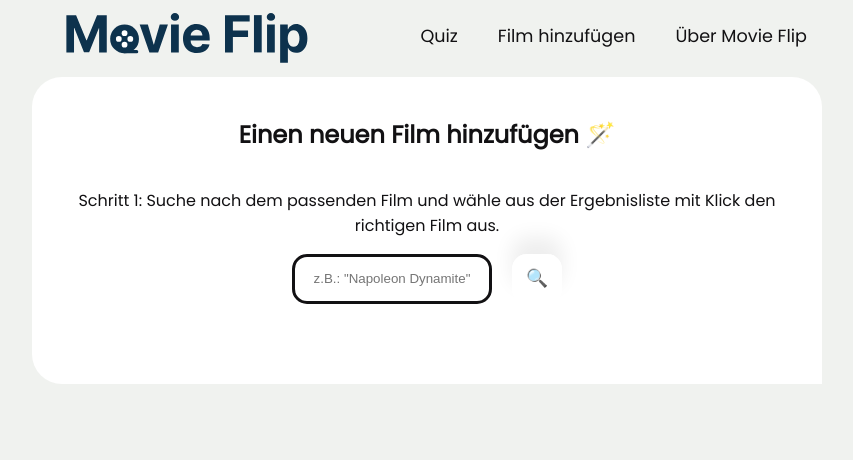
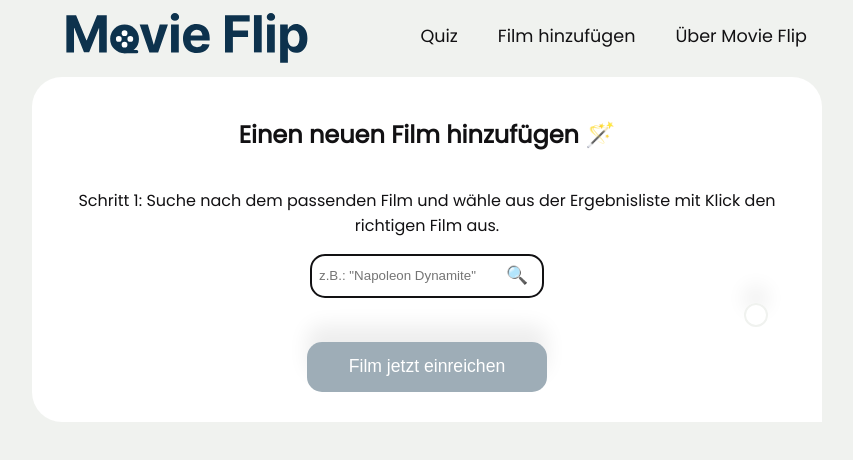
Before and after one commit to flipkoehler/capstone-project-ts, a Next.js app: page /add-a-movie in a window 1280 px wide. Shown: the top 460 px of the page, without its empty margins (213-1066 px from the left). Built offline with nearby package versions, Linux system fonts and the light colour scheme.

Commit message:
edit the data for the release date, style addmovie

```diff
--- a/components/AddAMovie/AddAMovie.js
+++ b/components/AddAMovie/AddAMovie.js
@@ -1,15 +1,13 @@
 import { useState } from "react";
 import Image from "next/image";
 import styled from "styled-components";
+import ReadMore from "../ReadMoreText/ReadMoreText";
+import { useRouter } from "next/router";
 
-export default function AddAMovie({ entryIsClicked }) {
-  const defaultArrayForTheSearch = {
-    results: [],
-  };
-
-  const [searchResults, setSearchResults] = useState(defaultArrayForTheSearch);
+export default function AddAMovie() {
+  const [searchResults, setSearchResults] = useState({ results: [] });
   const [pickedMovie, setPickedMovie] = useState();
-  console.log(pickedMovie);
+  const router = useRouter();
 
   // 1 Step: Serch for movies that machtes the searchterm
   async function handleSearch(event) {
@@ -27,12 +25,9 @@
     }
   }
 
-  // 2 Step: Get the detail movie data - and set the picked movie
-
+  // 2 Step: Get the detail movie data, based on the picked movie
   async function getDetailData(passedData) {
-    console.log(passedData);
     const movieToGetDetailsFor = passedData.id;
-    console.log(movieToGetDetailsFor, "moviestogetdetailsfor");
     try {
       const data = await (
         await fetch(
@@ -46,7 +41,6 @@
   }
 
   // 3 Step: Send the generated data to the database
-
   async function handleCreateData(event, passedData) {
     event.preventDefault();
     await fetch("/api/", {
@@ -56,10 +50,10 @@
       },
       body: JSON.stringify(passedData),
     });
+    router.push(`/movies/${passedData.id}`);
   }
 
-  // 4 Step: generate the html
-
+  // The output including a form and a submit button
   return (
     <section>
       <StyledForm onSubmit={() => handleSearch(event)}>
@@ -69,7 +63,7 @@
           Ergebnisliste mit Klick den richtigen Film aus.
         </p>
         <label htmlFor="searchMovie"> </label>
-
+        <StyledSearchBarWrapper>
           <StyledInput
             type="text"
             name="searchMovie"
@@ -77,13 +71,48 @@
             required="required"
           />
           <StyledButton type="submit">🔍</StyledButton>
+        </StyledSearchBarWrapper>
+
         <StyledSpan>
           {searchResults.results.length > 19 &&
-            "Der eingegeben Suchbegriff hat mehr als 20 Treffer. Bitte verfeinere deine Eingabe für bessere Treffer."}
+            "Der eingegeben Suchbegriff hat mehr als 20 Treffer. Bitte verfeinere deine Eingabe für bessere Suchergebnisse."}
           {searchResults.total_pages === 0 &&
             "Es wurde kein passender Eintrag zu deinem Suchbegriff gefunden. Bitte verwende einen anderen Suchbegriff."}
         </StyledSpan>
+        <StyledPickedMoviePreview>
+          {pickedMovie !== undefined && (
+            <>
+              <div>
+                <Image
+                  src={`https://image.tmdb.org/t/p/w500/${pickedMovie.poster_path}`}
+                  alt={pickedMovie.title}
+                  width={142}
+                  height={213}
+                  priority
+                />
+              </div>
+              <div>
+                <p>Deine aktuelle Filmauswahl:</p>
+                <h2>{pickedMovie.title}</h2>
+                <p>{pickedMovie.runtime} Minuten</p>
+                <p>Aus dem Jahr: {pickedMovie.release_date.slice(0, 4)} </p>
+              </div>
+
+              <p>
+                <ReadMore>{pickedMovie.overview}</ReadMore>
+              </p>
+            </>
+          )}
+        </StyledPickedMoviePreview>
       </StyledForm>
+      <form onSubmit={() => handleCreateData(event, pickedMovie)}>
+        <button
+          type="submit"
+          disabled={pickedMovie !== undefined ? false : true}
+        >
+          Film jetzt einreichen
+        </button>
+      </form>
       <StyledSearchResultParent>
         {searchResults.results.map((movie, index) => {
           return (
@@ -100,25 +129,71 @@
                   priority
                 />
               </ImageDiv>
-              {movie.title} ({movie.release_date})
+              {movie.title} ({movie.release_date.slice(0, 4)})
             </StyledSearchResult>
           );
         })}
       </StyledSearchResultParent>
-      <form onSubmit={() => handleCreateData(event, pickedMovie)}>
-        {pickedMovie !== undefined && (
-          <button type="submit">Film jetzt einreichen</button>
-        )}
-      </form>
     </section>
   );
 }
+
+// Searchbar (Div around, Input and Button)
+
+const StyledSearchBarWrapper = styled.div`
+  display: flex;
+  border: 2px solid var(--smokeyBlack);
+  border-radius: 15px;
+  align-items: center;
+  margin: 0 auto;
+`;
+
+const StyledInput = styled.input`
+  width: 175px;
+  height: 25px;
+  border: none;
+  margin-left: 5px;
+  // eliminates the outline when focused and the background color when autofill is used
+  &:focus {
+    outline: none;
+  }
+  &:-webkit-autofill,
+  -webkit-autofill:hover,
+  -webkit-autofill:focus {
+    box-shadow: 0 0 0px 40rem #ffff inset;
+  }
+`;
+
+const StyledButton = styled.button`
+  background-color: transparent;
+  box-shadow: none;
+  width: 50px;
+  height: 25px;
+  border: none;
+  margin: 0px;
+  &:hover {
+    background-color: transparent;
+    cursor: pointer;
+  }
+`;
+
+// Search Results
+const StyledSearchResultParent = styled.div`
+  display: flex;
+  flex-wrap: wrap;
+  justify-content: center;
+`;
+
+// Search Result
 
 const StyledSearchResult = styled.div`
   display: flex;
   margin: 5px;
   width: 300px;
-  border: 2px solid var(--smokeyBlack);
+  background-color: var(--lightGray);
+  align-items: center;
+
+  /* border: 2px solid var(--smokeyBlack); */
   padding: 2px;
 
   &:hover {
@@ -127,35 +202,12 @@
   }
 `;
 
-const StyledSearchResultParent = styled.div`
-  display: flex;
-  flex-wrap: wrap;
-  justify-content: center;
-`;
-
 const StyledForm = styled.form`
   display: flex;
   flex-wrap: wrap;
   align-items: center;
-  justify-content: center;
+  justify-content: space-around;
   text-align: center;
-`;
-
-const StyledInput = styled.input`
-  border: 3px solid var(--smokeyBlack);
-  border-radius: 15px;
-  width: 200px;
-  height: 50px;
-  margin: 0 0 20px 0;
-  text-align: center;
-`;
-
-const StyledButton = styled.button`
-  background-color: transparent;
-  width: 50px;
-  height: 50px;
-  padding: 0;
-  margin: 0 0 20px 20px;
 `;
 
 const StyledH1 = styled.h1`
@@ -167,9 +219,20 @@
 `;
 
 const StyledSpan = styled.span`
-  font-size: 0.9rem;
+  font-size: 0.8rem;
   text-align: center;
   font-style: italic;
   width: 80%;
-  margin: 20px;
+  margin-top: 10px;
 `;
+
+const StyledPickedMoviePreview = styled.div`
+  display: flex;
+  flex-wrap: wrap;
+  justify-content: space-around;
+  border: 2px solid var(--lightGray);
+  padding: 10px;
+  margin: 5px;
+  border-radius: 15px;
+  box-shadow: 0px -17px 20px rgba(0, 0, 0, 0.07);
+`;
--- a/components/GlobalStyles.tsx
+++ b/components/GlobalStyles.tsx
@@ -23,7 +23,6 @@
     html,
     body {
         padding: 0;
-        margin: 0;
         background-color: var(--lightGray);
         color: var(--smokeyBlack);
         max-width: 800px;
@@ -72,7 +71,7 @@
         align-items: center;
         justify-content: center;
         box-shadow: 0px -17px 20px rgba(0, 0, 0, 0.07);
-
+        cursor: pointer;
     }
 
     button:hover{
@@ -84,6 +83,7 @@
     button:disabled{
         background-color: rgba(13, 50, 77, 0.4);
         border: none;
+        cursor: not-allowed;
     }
 `;
 
--- a/components/MovieDetailPage/MovieDetailPage.js
+++ b/components/MovieDetailPage/MovieDetailPage.js
@@ -22,7 +22,7 @@
         <MovieTagsUl>
           <MovieTags>{passedMovie.runtime} Minuten</MovieTags>
           <MovieTags>{passedMovie.genres[0].name}</MovieTags>
-          <MovieTags>Jahr: {passedMovie.release_date}</MovieTags>
+          <MovieTags>Jahr: {passedMovie.release_date.slice(0, 4)}</MovieTags>
         </MovieTagsUl>
         <ReadMore aria-label="read more or read less">
           {passedMovie.overview}
--- a/components/Quiz/quizLogic.js
+++ b/components/Quiz/quizLogic.js
@@ -8,6 +8,10 @@
 export default function MovieQuiz() {
   const movieData = useFetch("/api");
   const router = useRouter();
+  //step 0: shorten the release date
+  const movieDataWithEditedReleaseYear = movieData.map((movie) => {
+    return { ...movie, release_date: movie.release_date.slice(0, 4) };
+  });
   // sets the current question step the user is in (e.g. Step 1 out of 4)
   const [currentStep, setCurrentStep] = useState(0);
   // saves the given answer in an array (e.g. Question 1 - short movies)
@@ -17,7 +21,7 @@
   // it is called when the User hits the "Zur Filmempfehlung" Button
   function handleMovieData(givenAnswers) {
     //step 1: filter through the array and create an new one "filteredMovies" only including movies with the correct duration
-    const filteredMovies = movieData.filter((movie) => {
+    const filteredMovies = movieDataWithEditedReleaseYear.filter((movie) => {
       return (
         movie.runtime >= givenAnswers[0].min &&
         movie.runtime <= givenAnswers[0].max &&
```
Lines whose indentation alone changed are shown as unchanged.
